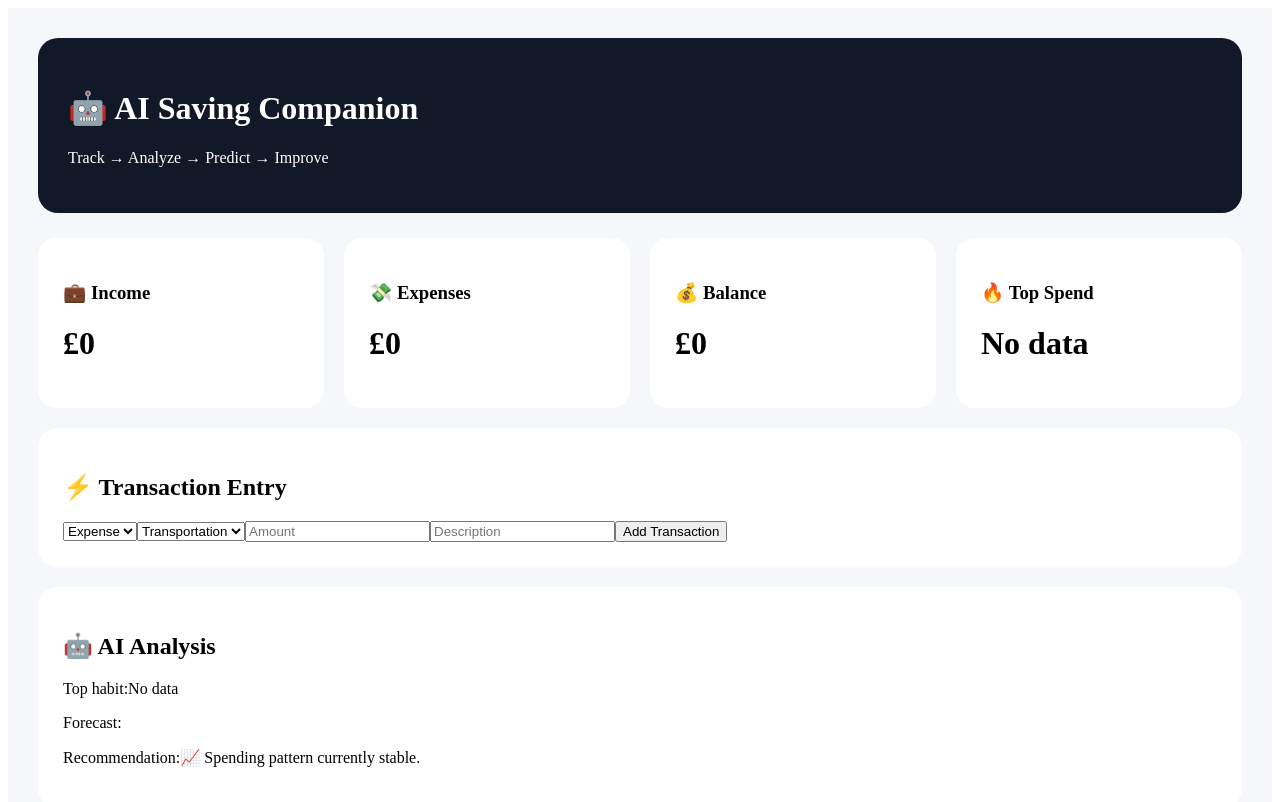
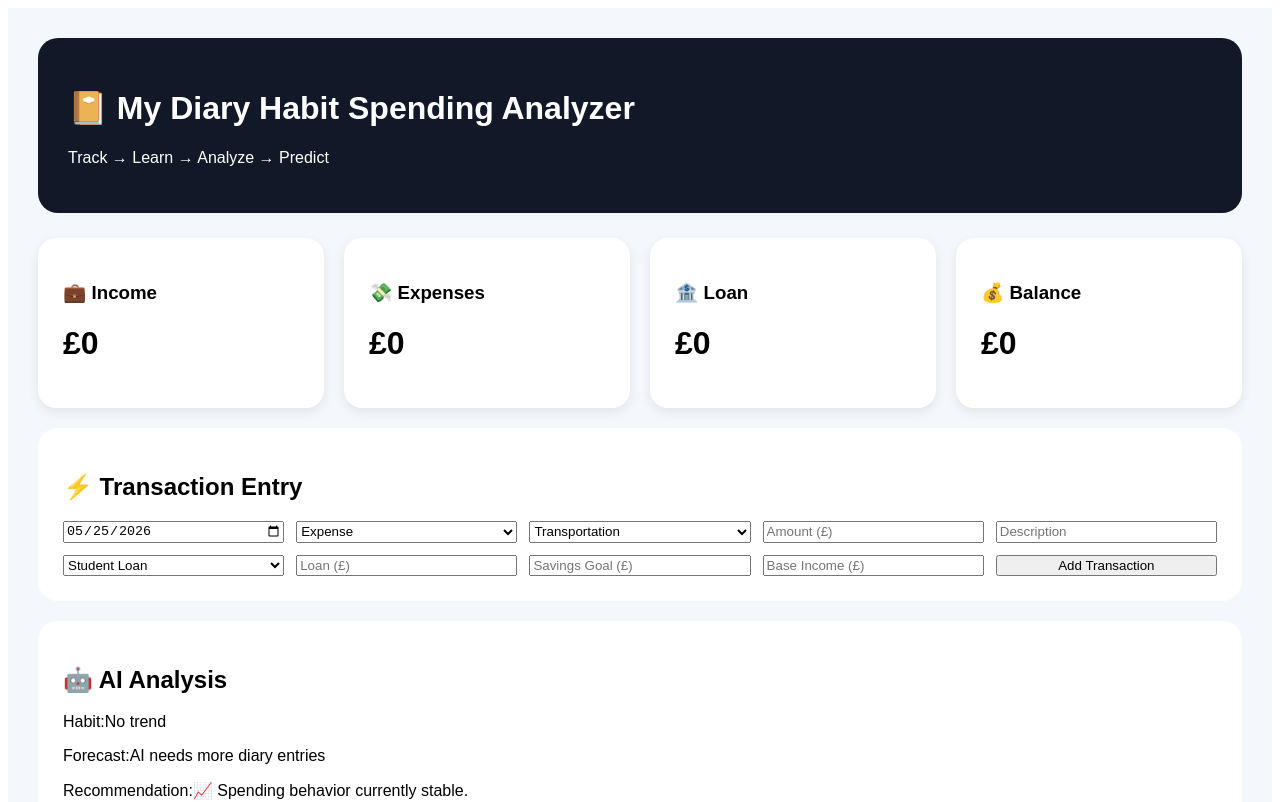
Before and after one commit to glesmaraon/budget-monitor, a React (Vite) app in the folder frontend/: page / in a window 1280 px wide. Shown: the top 802 px of the page. Built offline with nearby package versions, Linux system fonts and the light colour scheme.

Commit message:
Update dashboard V8

```diff
--- a/frontend/src/dashboard.jsx
+++ b/frontend/src/dashboard.jsx
@@ -1,4 +1,4 @@
-import React,{useEffect,useState} from "react";
+import React,{useState,useEffect} from "react";
 import * as XLSX from "xlsx";
 
 export default function Dashboard(){
@@ -7,12 +7,36 @@ const [transactions,setTransactions]=useState([]);
 
 const [type,setType]=useState("Expense");
 const [category,setCategory]=useState("Transportation");
+
 const [amount,setAmount]=useState("");
-const [description,setDescription]=useState("");
+const [description,setDescription]=
+useState("");
+
+const [loanType,setLoanType]=
+useState("Student Loan");
+
+const [loanAmount,setLoanAmount]=
+useState("");
+
+const [income,setIncome]=
+useState("");
+
+const [savingGoal,setSavingGoal]=
+useState("");
+
+const [selectedDate,setSelectedDate]=
+useState(
+new Date()
+.toISOString()
+.split("T")[0]
+);
+
+
 
 useEffect(()=>{
 
 const saved=
+
 localStorage.getItem(
 "ai_transactions"
 );
@@ -38,9 +62,7 @@ const item={
 
 id:Date.now(),
 
-date:
-new Date()
-.toLocaleDateString(),
+date:selectedDate,
 
 time:
 new Date()
@@ -50,9 +72,12 @@ type,
 
 category,
 
-amount:Number(amount),
+amount:
+Number(amount),
 
-description
+description,
+
+loanType
 
 };
 
@@ -65,61 +90,91 @@ item,
 ];
 
 
-setTransactions(
-updated
-);
+setTransactions(updated);
 
 localStorage.setItem(
 
 "ai_transactions",
 
-JSON.stringify(
-updated)
+JSON.stringify(updated)
 
 );
 
+setAmount("");
 
-setAmount("");
 setDescription("");
 
 }
 
 
 
-const income=
+const totalIncome=
+
+Number(income||0)
+
++
 
 transactions
+
 .filter(
-t=>t.type==="Income"
+
+t=>
+
+t.type==="Income"
+
 )
+
 .reduce(
+
 (sum,t)=>
-sum+t.amount
-,0
+
+sum+t.amount,
+
+0
+
 );
 
 
-const expenses=
+
+const totalExpense=
 
 transactions
+
 .filter(
-t=>t.type==="Expense"
+
+t=>
+
+t.type==="Expense"
+
 )
+
 .reduce(
+
 (sum,t)=>
-sum+t.amount
-,0
+
+sum+t.amount,
+
+0
+
 );
 
 
+
 const balance=
-income-expenses;
+
+totalIncome
+-
+totalExpense
+-
+Number(
+loanAmount||0
+);
 
 
 
-const topCategory=()=>{
+function topHabit(){
 
-const categories={};
+const habits={};
 
 transactions.forEach(t=>{
 
@@ -127,76 +182,40 @@ if(
 t.type==="Expense"
 ){
 
-categories[
+habits[
 t.category
 ]
 
 =
 
 (
-categories[
+habits[
 t.category
 ]||0
 )
 
-+
-
-t.amount;
++t.amount;
 
 }
 
 });
 
-
 const top=
 
 Object.entries(
-categories
+habits
 )
 
 .sort(
 (a,b)=>
-
 b[1]-a[1]
-
 )[0];
-
 
 return top
 
 ?top[0]
 
-:"No data";
-
-};
-
-
-
-function recommendation(){
-
-if(balance<0){
-
-return "⚠ Spending exceeds income.";
-
-}
-
-if(
-
-topCategory()==="Transportation"
-
-){
-
-return "🚇 Transportation is your highest spending category.";
-
-}
-
-if(expenses>income*.7){
-
-return "📉 Spending is consuming most income.";
-
-}
-
-return "📈 Spending pattern currently stable.";
+:"No trend";
 
 }
 
@@ -208,16 +227,13 @@ if(
 transactions.length<5
 ){
 
-return
-"Need more records";
+return "AI needs more diary entries";
 
 }
 
+const average=
 
-const avg=
-
-expenses/
-
+totalExpense/
 transactions.length;
 
 
@@ -225,10 +241,78 @@ return
 
 `Predicted monthly spending:
 £${Math.round(
-avg*30
+average*30
 )}`;
 
 }
+
+
+
+function recommendation(){
+
+if(balance<0){
+
+return "⚠ Spending exceeds available balance.";
+
+}
+
+if(
+
+topHabit()==
+
+"Transportation"
+
+){
+
+return "🚇 Transportation dominates your diary spending.";
+
+}
+
+if(
+
+topHabit()==
+
+"Food"
+
+){
+
+return "🍜 Food spending trend increasing.";
+
+}
+
+if(
+
+Number(
+savingGoal
+)
+
+>
+
+balance
+
+){
+
+return "🎯 Goal may require increased savings.";
+
+}
+
+return "📈 Spending behavior currently stable.";
+
+}
+
+
+
+const confidence=
+
+transactions.length>15
+
+?95
+
+:transactions.length>7
+
+?88
+
+:70;
 
 
 
@@ -242,7 +326,8 @@ const rows=[
 "Type",
 "Category",
 "Amount",
-"Description"
+"Description",
+"Loan Type"
 ]
 
 ];
@@ -262,7 +347,9 @@ t.category,
 
 t.amount,
 
-t.description
+t.description,
+
+t.loanType
 
 ]);
 
@@ -285,12 +372,12 @@ XLSX.utils
 .book_append_sheet(
 wb,
 ws,
-"Transactions"
+"Diary"
 );
 
 XLSX.writeFile(
 wb,
-"AI_Transactions.xlsx"
+"MyDiaryHabitReport.xlsx"
 );
 
 }
@@ -301,30 +388,31 @@ return(
 
 <div
 style={{
+background:"#F4F7FB",
 padding:"30px",
-background:"#F5F7FB",
-minHeight:"100vh"
+minHeight:"100vh",
+fontFamily:"Arial"
 }}
 >
 
 <div
 style={{
 background:"#111827",
-color:"white",
 padding:"30px",
-borderRadius:"20px"
+borderRadius:"20px",
+color:"white"
 }}
 >
 
 <h1>
 
-🤖 AI Saving Companion
+📔 My Diary Habit Spending Analyzer
 
 </h1>
 
 <p>
 
-Track → Analyze → Predict → Improve
+Track → Learn → Analyze → Predict
 
 </p>
 
@@ -346,22 +434,22 @@ marginTop:"25px"
 
 {
 title:"💼 Income",
-value:`£${income}`
+value:`£${totalIncome}`
 },
 
 {
 title:"💸 Expenses",
-value:`£${expenses}`
+value:`£${totalExpense}`
+},
+
+{
+title:"🏦 Loan",
+value:`£${loanAmount||0}`
 },
 
 {
 title:"💰 Balance",
 value:`£${balance}`
-},
-
-{
-title:"🔥 Top Spend",
-value:topCategory()
 }
 
 ].map((card,i)=>(
@@ -371,16 +459,22 @@ key={i}
 style={{
 background:"white",
 padding:"25px",
-borderRadius:"18px"
+borderRadius:"18px",
+boxShadow:
+"0 4px 12px rgba(0,0,0,.08)"
 }}
 >
 
 <h3>
+
 {card.title}
+
 </h3>
 
 <h1>
+
 {card.value}
+
 </h1>
 
 </div>
@@ -397,8 +491,8 @@ borderRadius:"18px"
 style={{
 background:"white",
 padding:"25px",
-borderRadius:"20px",
-marginTop:"20px"
+marginTop:"20px",
+borderRadius:"20px"
 }}
 >
 
@@ -407,6 +501,24 @@ marginTop:"20px"
 ⚡ Transaction Entry
 
 </h2>
+
+<div
+style={{
+display:"grid",
+gridTemplateColumns:
+"repeat(auto-fit,minmax(220px,1fr))",
+gap:"12px"
+}}
+>
+
+<input
+type="date"
+value={selectedDate}
+onChange={(e)=>
+setSelectedDate(
+e.target.value
+)}
+/>
 
 <select
 value={type}
@@ -464,7 +576,7 @@ Project
 
 <input
 type="number"
-placeholder="Amount"
+placeholder="Amount (£)"
 value={amount}
 onChange={(e)=>
 setAmount(
@@ -483,6 +595,66 @@ e.target.value
 />
 
 
+<select
+value={loanType}
+onChange={(e)=>
+setLoanType(
+e.target.value
+)}
+>
+
+<option>
+Student Loan
+</option>
+
+<option>
+Credit Card
+</option>
+
+<option>
+Mortgage
+</option>
+
+<option>
+Personal Loan
+</option>
+
+</select>
+
+
+<input
+type="number"
+placeholder="Loan (£)"
+value={loanAmount}
+onChange={(e)=>
+setLoanAmount(
+e.target.value
+)}
+/>
+
+
+<input
+type="number"
+placeholder="Savings Goal (£)"
+value={savingGoal}
+onChange={(e)=>
+setSavingGoal(
+e.target.value
+)}
+/>
+
+
+<input
+type="number"
+placeholder="Base Income (£)"
+value={income}
+onChange={(e)=>
+setIncome(
+e.target.value
+)}
+/>
+
+
 <button
 onClick={addTransaction}
 >
@@ -493,14 +665,16 @@ Add Transaction
 
 </div>
 
+</div>
+
 
 
 <div
 style={{
 background:"white",
 padding:"25px",
-borderRadius:"20px",
-marginTop:"20px"
+marginTop:"20px",
+borderRadius:"20px"
 }}
 >
 
@@ -511,24 +685,23 @@ marginTop:"20px"
 </h2>
 
 <p>
-
-Top habit:
-{topCategory()}
-
+Habit:
+{topHabit()}
 </p>
 
 <p>
-
 Forecast:
 {forecast()}
-
 </p>
 
 <p>
-
 Recommendation:
 {recommendation()}
+</p>
 
+<p>
+Confidence:
+{confidence}%
 </p>
 
 </div>
@@ -539,8 +712,8 @@ Recommendation:
 style={{
 background:"white",
 padding:"25px",
-borderRadius:"20px",
-marginTop:"20px"
+marginTop:"20px",
+borderRadius:"20px"
 }}
 >
 
```
